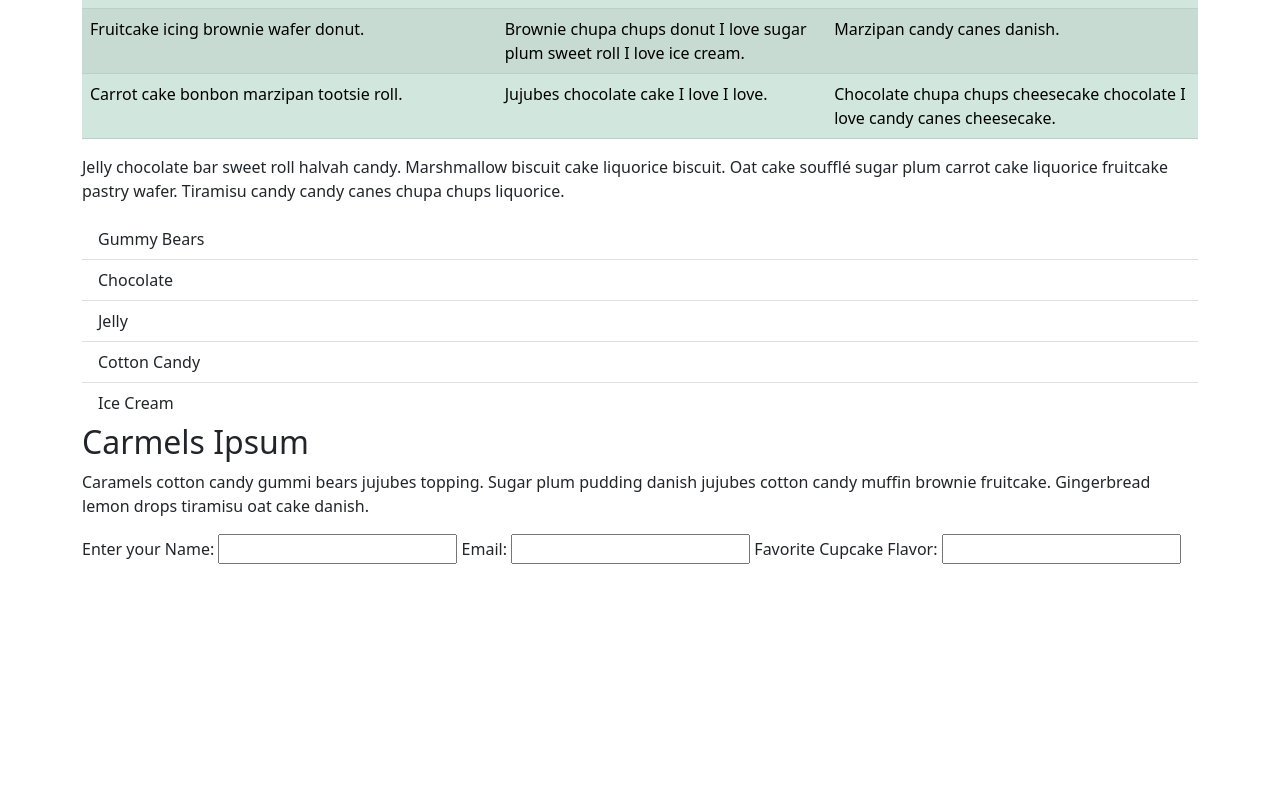
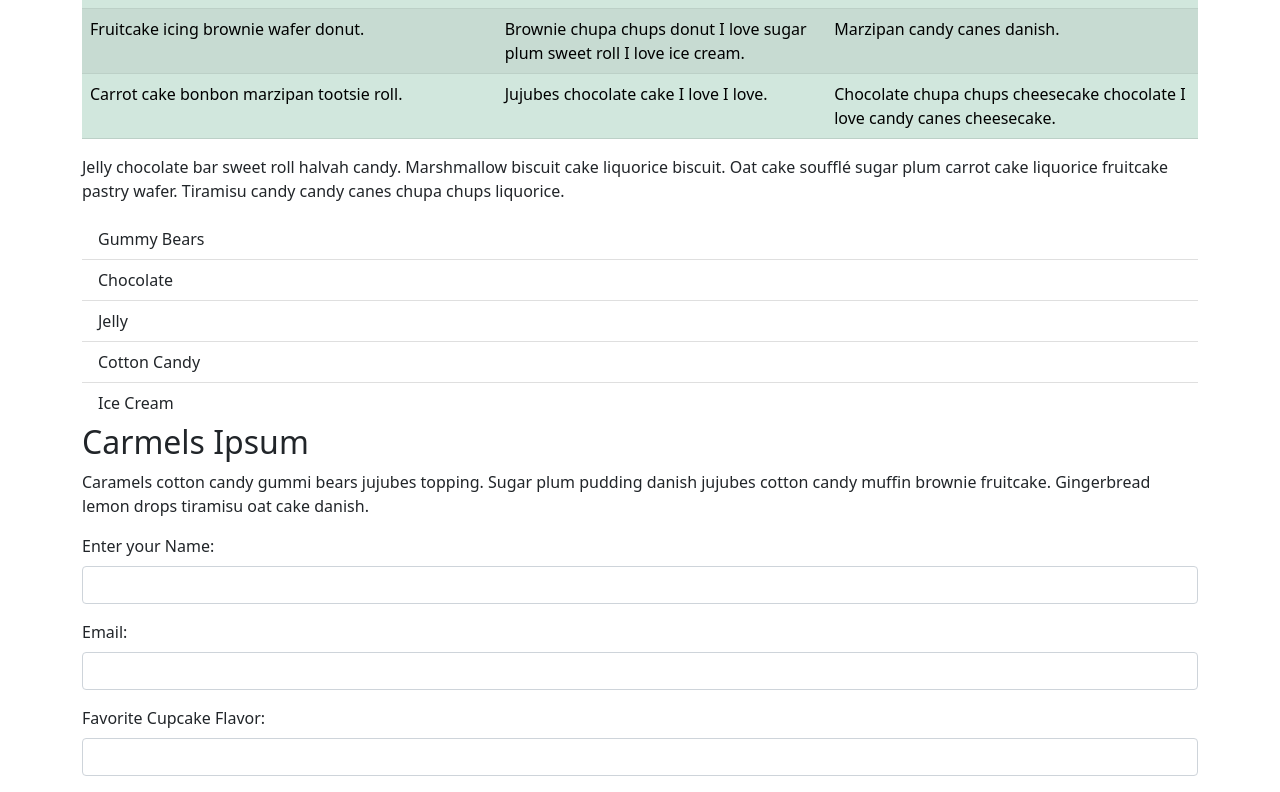
Before and after one commit to susanaflores/assignment09, a plain HTML site: page start.html in a window 1280 px wide. Shown: the part 2926-3718 px from the top of the page. Before the commit the page ends 3490 px from the top, so only its background shows below. Drawn offline with nearby package versions, Linux system fonts and the light colour scheme.

Commit message:
Update start.html
added form styling

```diff
--- a/start.html
+++ b/start.html
@@ -83,11 +83,22 @@
 	<h2 class="well">Carmels Ipsum</h2>
 	<p>Caramels cotton candy gummi bears jujubes topping. Sugar plum pudding danish jujubes cotton candy muffin brownie fruitcake. Gingerbread lemon drops tiramisu oat cake danish.</p>
 
-	<form method="post" action="">
+	<form method="post" action="" class="form-floating">
 		<fieldset>
-			<label for="name">Enter your Name:</label> <input type="text" name="name" id="name">
-			<label for="email">Email:</label> <input type="text" name="email" id="email">
-			<label for="age">Favorite Cupcake Flavor:</label> <input type="text" name="age" id="age">
+			<div class="mb-3">
+				<label for="name" class="form-label">Enter your Name:</label>
+				<input type="text" class="form-control" name="name" id="name">
+			</div>
+
+			<div class="mb-3">
+				<label for="email" class="form-label">Email:</label>
+				<input type="email" class="form-control" name="email" id="email">
+			</div>
+
+			<div class="mb-3">
+				<label for="cupcake" class="form-label">Favorite Cupcake Flavor:</label>
+				<input type="text" class="form-control" name="cupcake" id="cupcake">
+			</div>
 		</fieldset>
 	</form>
 
```
